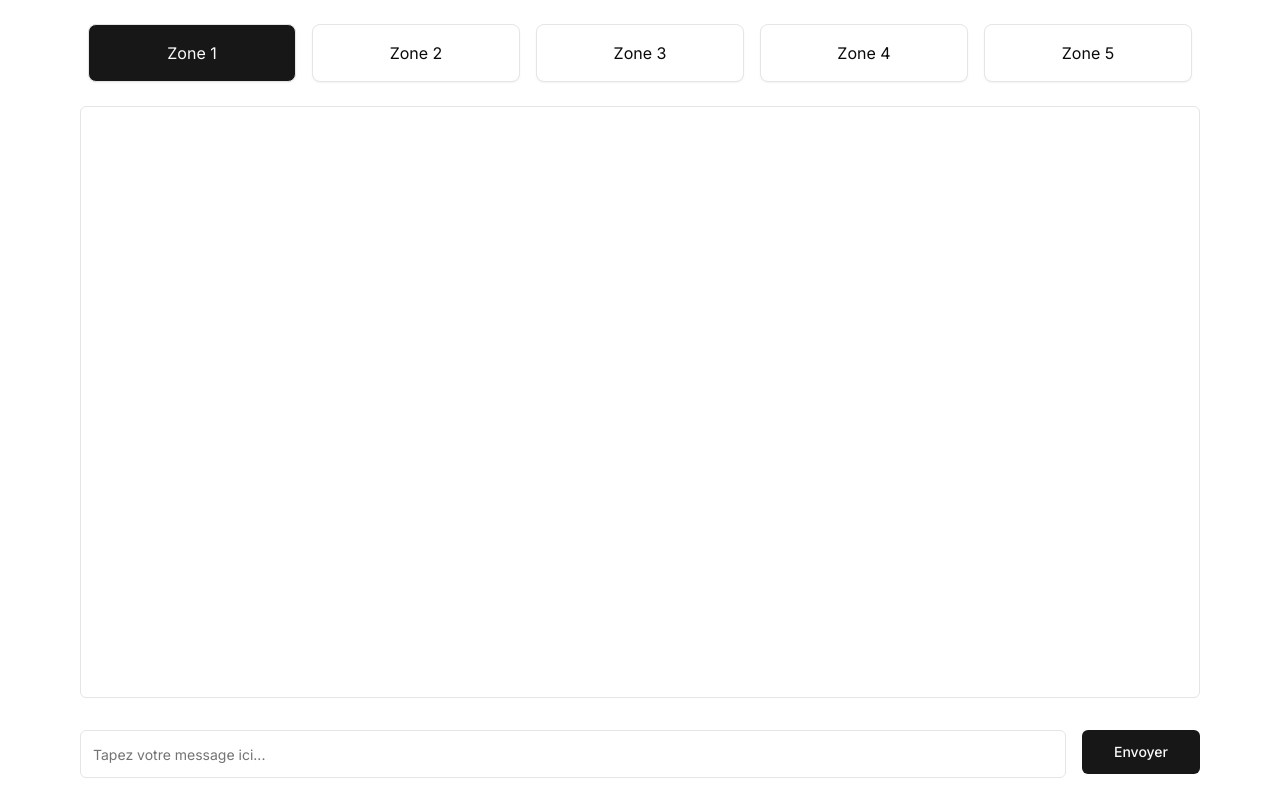
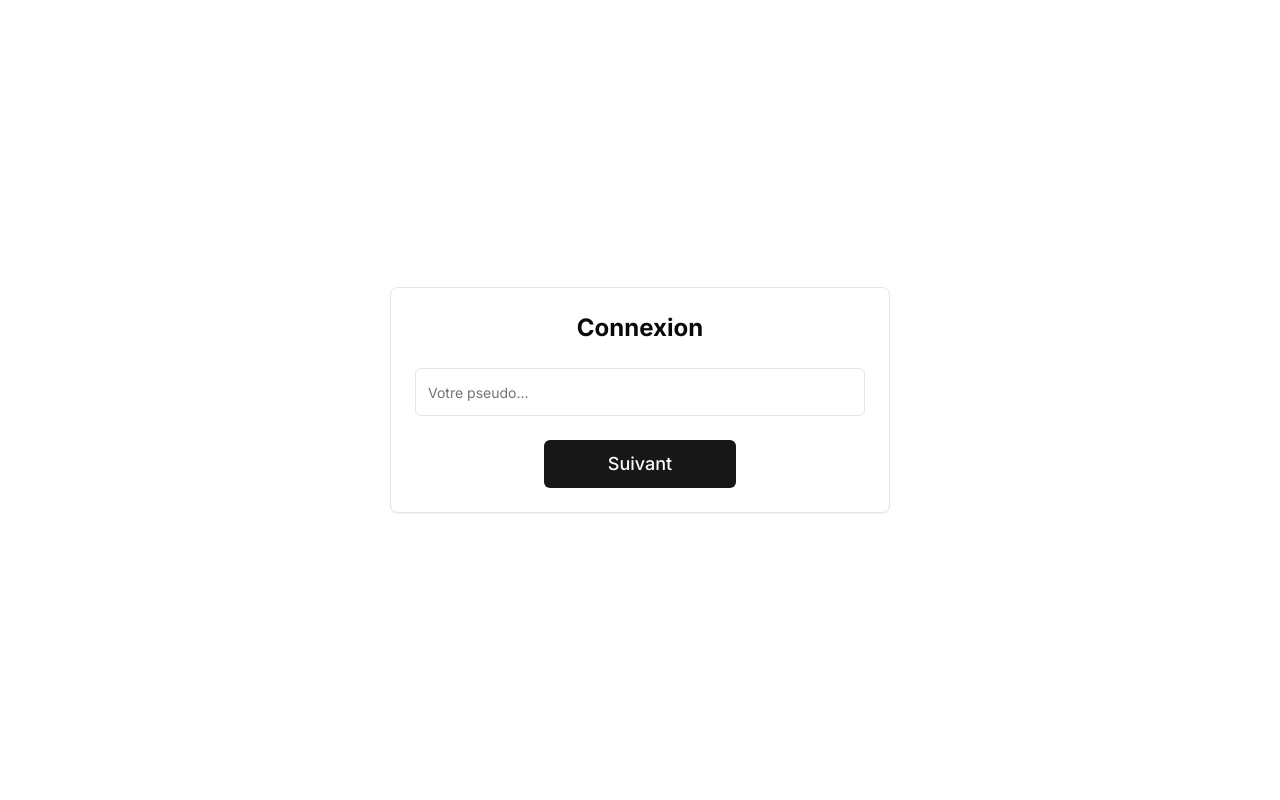
Before and after one commit to ThomasPIET/Challenge-48H, a Next.js app: page /chat in a window 1280 px wide. Built offline with nearby package versions, Linux system fonts and the light colour scheme.

Commit message:
fix: handle long message line breaks and word wrap for the chat

```diff
--- a/app/chat/page.tsx
+++ b/app/chat/page.tsx
@@ -1,13 +1,40 @@
+"use client"
+
+import { useEffect, useState } from "react"
+import Cookies from "js-cookie"
 import { ChatHeader } from "@/components/chat/chat-header"
 import { ChatMessages } from "@/components/chat/chat-messages"
+import { LoginForm } from "@/components/chat/login-form"
+import { ChatProvider } from "@/components/chat/chat-context"
 
 export default function ChatPage() {
+  const [isLoggedIn, setIsLoggedIn] = useState<boolean | null>(null)
+
+  useEffect(() => {
+    const username = Cookies.get("username")
+    setIsLoggedIn(!!username)
+  }, [])
+
+  if (isLoggedIn === null) {
+    return null
+  }
+
+  if (!isLoggedIn) {
+    return (
+      <div className="h-screen flex items-center justify-center">
+        <LoginForm onSuccess={() => setIsLoggedIn(true)} />
+      </div>
+    )
+  }
+
   return (
-    <div className="flex flex-col h-screen max-w-6xl mx-auto p-4">
-      <ChatHeader />
-      <div className="flex-grow">
-        <ChatMessages />
+    <ChatProvider>
+      <div className="flex flex-col h-screen max-w-6xl mx-auto p-4">
+        <ChatHeader />
+        <div className="flex-grow">
+          <ChatMessages />
+        </div>
       </div>
-    </div>
+    </ChatProvider>
   )
 }
--- /dev/null
+++ b/components/chat/chat-context.tsx
@@ -0,0 +1,49 @@
+"use client"
+
+import { createContext, useContext, useState, ReactNode } from 'react'
+
+export type ChatZone = '1' | '2' | '3' | '4' | '5'
+
+export interface Message {
+  content: string
+  username: string
+  timestamp: Date
+  zone: ChatZone
+}
+
+interface ChatContextType {
+  activeZone: ChatZone
+  setActiveZone: (zone: ChatZone) => void
+  messages: Message[]
+  addMessage: (message: Omit<Message, 'zone'>) => void
+}
+
+const ChatContext = createContext<ChatContextType | undefined>(undefined)
+
+export function ChatProvider({ children }: { children: ReactNode }) {
+  const [activeZone, setActiveZone] = useState<ChatZone>('1')
+  const [messages, setMessages] = useState<Message[]>([])
+
+  const addMessage = (message: Omit<Message, 'zone'>) => {
+    setMessages(prev => [...prev, { ...message, zone: activeZone }])
+  }
+
+  return (
+    <ChatContext.Provider value={{
+      activeZone,
+      setActiveZone,
+      messages,
+      addMessage
+    }}>
+      {children}
+    </ChatContext.Provider>
+  )
+}
+
+export function useChat() {
+  const context = useContext(ChatContext)
+  if (context === undefined) {
+    throw new Error('useChat must be used within a ChatProvider')
+  }
+  return context
+}
--- a/components/chat/chat-header.tsx
+++ b/components/chat/chat-header.tsx
@@ -1,24 +1,23 @@
 "use client"
 
-import { useState } from "react"
-import { Card } from "@/components/ui/card"
+import { Button } from "@/components/ui/button"
+import { useChat } from "@/components/chat/chat-context"
 
 export function ChatHeader() {
-  const [selectedChat, setSelectedChat] = useState("Zone 1")
-  const zones = ["Zone 1", "Zone 2", "Zone 3", "Zone 4", "Zone 5"]
+  const { activeZone, setActiveZone } = useChat()
+  const zones = ['1', '2', '3', '4', '5'] as const
 
   return (
-    <div className="flex gap-4 mb-4 p-2 overflow-x-auto w-full">
+    <div className="flex gap-4 mb-4">
       {zones.map((zone) => (
-        <Card
+        <Button
           key={zone}
-          className={`p-4 cursor-pointer flex-1 text-center ${
-            selectedChat === zone ? "bg-primary text-primary-foreground" : "hover:bg-accent"
-          }`}
-          onClick={() => setSelectedChat(zone)}
+          onClick={() => setActiveZone(zone)}
+          variant={activeZone === zone ? "default" : "outline"}
+          className="flex-1"
         >
-          {zone}
-        </Card>
+          Zone {zone}
+        </Button>
       ))}
     </div>
   )
--- a/components/chat/chat-messages.tsx
+++ b/components/chat/chat-messages.tsx
@@ -1,57 +1,109 @@
 "use client"
 
-import { useState, useRef, useEffect } from "react"
+import { useState, useRef, useEffect, KeyboardEvent } from "react"
 import { Button } from "@/components/ui/button"
-import { Input } from "@/components/ui/input"
 import { ScrollArea } from "@/components/ui/scroll-area"
+import Cookies from "js-cookie"
+import { useChat } from "@/components/chat/chat-context"
 
 export function ChatMessages() {
-  const [messages, setMessages] = useState<Array<{role: string, content: string}>>([])
   const [input, setInput] = useState("")
   const scrollRef = useRef<HTMLDivElement>(null)
+  const textareaRef = useRef<HTMLTextAreaElement>(null)
+  const username = Cookies.get("username") || "Anonyme"
+  const { activeZone, messages, addMessage } = useChat()
+
+  const currentZoneMessages = messages.filter(msg => msg.zone === activeZone)
 
   useEffect(() => {
     if (scrollRef.current) {
       scrollRef.current.scrollIntoView({ behavior: "smooth" })
     }
-  }, [messages])
+  }, [currentZoneMessages])
+
+  // Ajuster automatiquement la hauteur du textarea
+  const adjustTextareaHeight = () => {
+    const textarea = textareaRef.current
+    if (textarea) {
+      textarea.style.height = 'auto'
+      textarea.style.height = `${textarea.scrollHeight}px`
+    }
+  }
+
+  const sendMessage = () => {
+    if (input.trim()) {
+      addMessage({
+        content: input.trim(),
+        username: username,
+        timestamp: new Date()
+      })
+      setInput("")
+      if (textareaRef.current) {
+        textareaRef.current.style.height = 'auto'
+      }
+    }
+  }
 
   const handleSubmit = (e: React.FormEvent) => {
     e.preventDefault()
-    if (input.trim()) {
-      setMessages([...messages, { role: "user", content: input.trim() }])
-      setInput("")
+    sendMessage()
+  }
+
+  const handleKeyDown = (e: KeyboardEvent<HTMLTextAreaElement>) => {
+    if (e.key === 'Enter' && !e.shiftKey) {
+      e.preventDefault()
+      sendMessage()
     }
   }
 
   return (
     <div className="flex flex-col h-[calc(100vh-8rem)]">
-      <div className="flex-1 min-h-0">
-        <ScrollArea className="h-full p-4 border rounded-md">
-          {messages.map((message, index) => (
-            <div key={index} className={`mb-4 ${message.role === "user" ? "text-right" : "text-left"}`}>
-              <span
-                className={`inline-block p-2 rounded-lg ${
-                  message.role === "user" ? "bg-blue-500 text-white" : "bg-gray-200 text-black"
-                }`}
-              >
-                {message.content}
-              </span>
+      <div className="flex-1 min-h-0 mb-4">
+        <ScrollArea className="h-full p-4 border rounded-lg bg-background">
+          {currentZoneMessages.map((message, index) => (
+            <div
+              key={index}
+              className={`mb-6 flex flex-col ${message.username === username ? "items-end" : "items-start"}`}
+            >
+              <div className="text-sm text-muted-foreground mb-1">
+                {message.username}
+              </div>
+              <div className="max-w-[80%]">
+                <div
+                  className={`rounded-lg ${
+                    message.username === username
+                      ? "bg-blue-500 text-white"
+                      : "bg-gray-200 text-black"
+                  }`}
+                >
+                  <div className="p-3 whitespace-pre-line" style={{ wordBreak: 'break-word', overflowWrap: 'break-word' }}>
+                    {message.content}
+                  </div>
+                </div>
+              </div>
+              <div className="text-xs text-muted-foreground mt-1">
+                {new Date(message.timestamp).toLocaleTimeString([], { hour: '2-digit', minute: '2-digit' })}
+              </div>
             </div>
           ))}
-          {/* Élément invisible pour le scroll */}
           <div ref={scrollRef} />
         </ScrollArea>
       </div>
 
-      <form onSubmit={handleSubmit} className="flex space-x-4 mt-8">
-        <Input
+      <form onSubmit={handleSubmit} className="flex gap-4">
+        <textarea
+          ref={textareaRef}
           value={input}
-          onChange={(e) => setInput(e.target.value)}
-          placeholder="Tapez votre message ici..."
-          className="flex-grow h-12 text-lg"
+          onChange={(e) => {
+            setInput(e.target.value)
+            adjustTextareaHeight()
+          }}
+          onKeyDown={handleKeyDown}
+          placeholder={`Zone ${activeZone} - Tapez votre message ici... (Entrée pour envoyer, Shift+Entrée pour sauter une ligne)`}
+          className="flex min-h-[80px] w-full rounded-md border border-input bg-background px-3 py-2 text-sm ring-offset-background placeholder:text-muted-foreground focus-visible:outline-none focus-visible:ring-2 focus-visible:ring-ring focus-visible:ring-offset-2 disabled:cursor-not-allowed disabled:opacity-50"
+          rows={1}
         />
-        <Button type="submit" size="lg" className="px-8">
+        <Button type="submit" size="lg" className="px-8 h-12 self-end">
           Envoyer
         </Button>
       </form>
--- /dev/null
+++ b/components/chat/login-form.tsx
@@ -0,0 +1,49 @@
+"use client"
+
+import { useState } from "react"
+import { Button } from "@/components/ui/button"
+import { Input } from "@/components/ui/input"
+import { Card, CardHeader, CardContent, CardFooter, CardTitle } from "@/components/ui/card"
+import Cookies from "js-cookie"
+
+interface LoginFormProps {
+  onSuccess?: () => void
+}
+
+export function LoginForm({ onSuccess }: LoginFormProps) {
+  const [username, setUsername] = useState("")
+
+  const handleSubmit = (e: React.FormEvent) => {
+    e.preventDefault()
+    if (username.trim()) {
+      Cookies.set("username", username.trim(), { expires:   7 })
+      onSuccess?.()
+    }
+  }
+
+  return (
+    <Card className="w-[500px]">
+      <CardHeader className="text-2xl font-bold text-center">
+      Connexion
+      </CardHeader>
+      <form onSubmit={handleSubmit}>
+        <CardContent>
+          <div className="space-y-4">
+            <Input
+              required
+              placeholder="Votre pseudo..."
+              value={username}
+              onChange={(e) => setUsername(e.target.value)}
+              className="h-12 text-lg"
+            />
+          </div>
+        </CardContent>
+        <CardFooter>
+          <Button type="submit" className="w-48 h-12 text-lg mx-auto">
+            Suivant
+          </Button>
+        </CardFooter>
+      </form>
+    </Card>
+  )
+}
--- a/package.json
+++ b/package.json
@@ -11,8 +11,10 @@
   "dependencies": {
     "@radix-ui/react-scroll-area": "^1.2.2",
     "@radix-ui/react-slot": "^1.1.1",
+    "@types/js-cookie": "^3.0.6",
     "class-variance-authority": "^0.7.1",
     "clsx": "^2.1.1",
+    "js-cookie": "^3.0.5",
     "lucide-react": "^0.474.0",
     "next": "15.1.6",
     "react": "^19.0.0",
```
Also changed, not shown: 1 other file (tests, documents, lock files or other folders).
